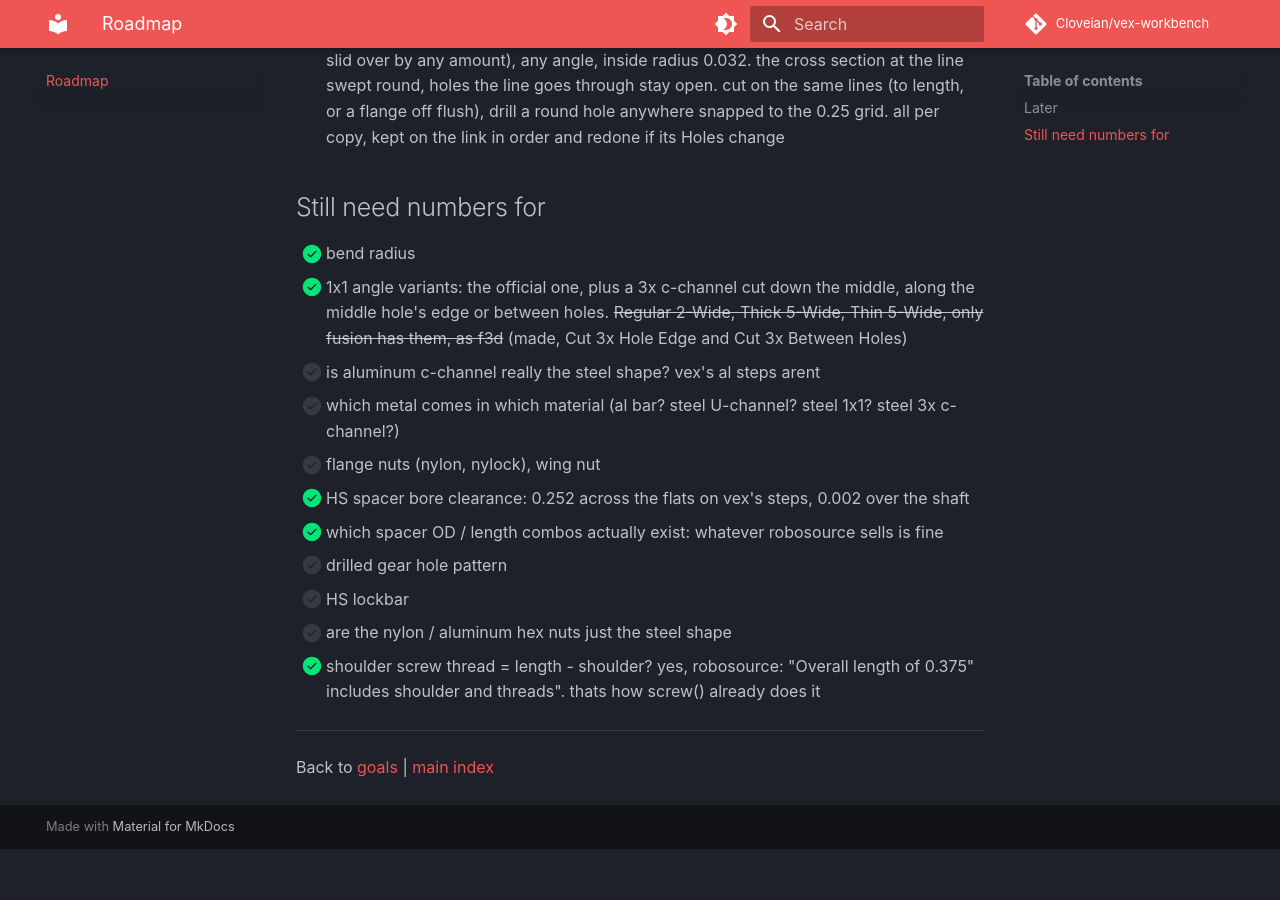
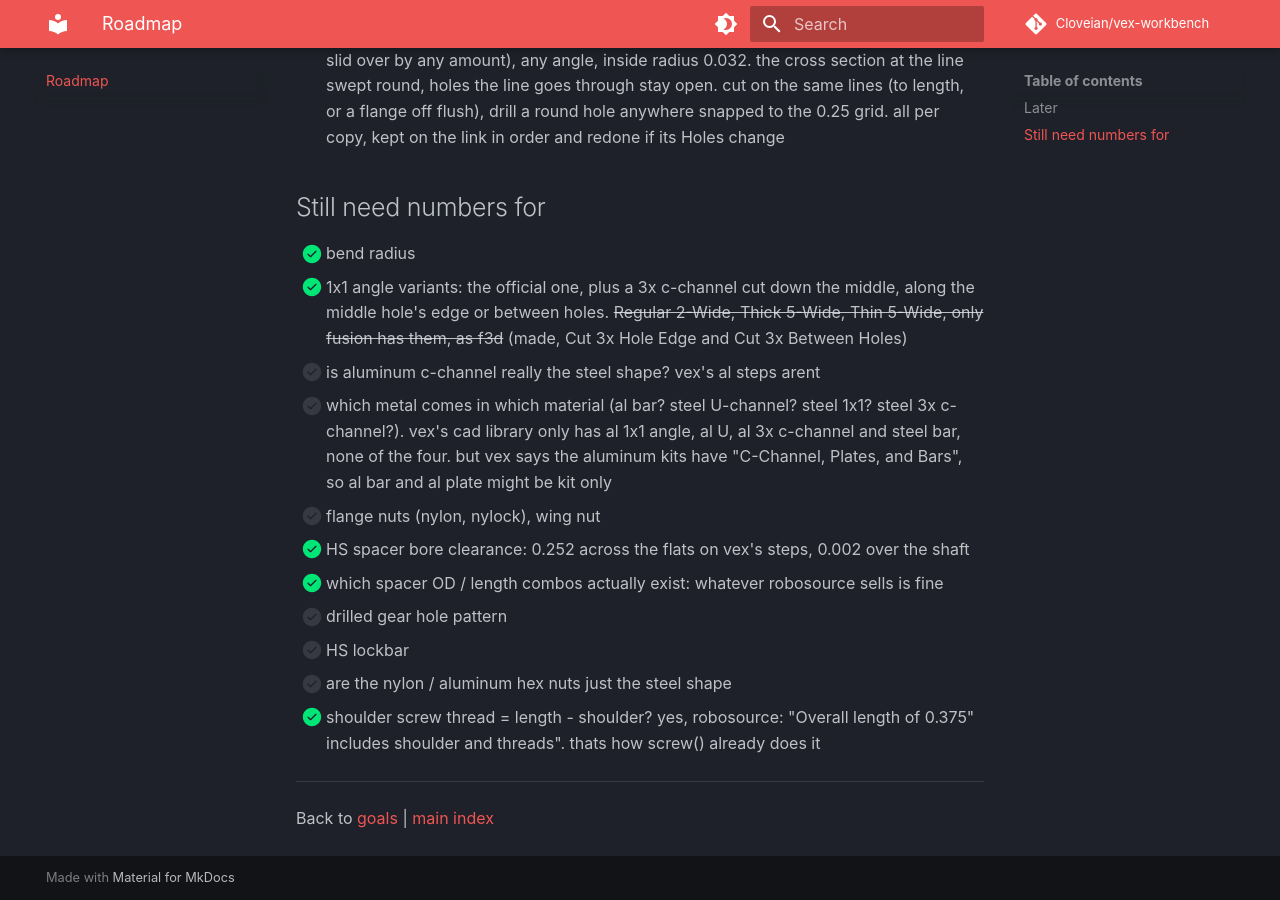
Before and after one commit to Cloveian/vex-workbench, an MkDocs documentation site: the page built from docs/roadmap.md, in a window 1280 px wide and 900 px high, scrolled down 1245 px. Built offline with MkDocs 1.6.1 and Material for MkDocs 9.7.7, drawn with Linux system fonts in a browser that asks for light colours; comment, search, counter and statistics services are not loaded; before the commit the page ends 2094 px from its top, so only the background shows below that.

Commit message:
half an answer on which metal comes in which material, vexs site wont let me in for the rest

```diff
--- a/docs/roadmap.md
+++ b/docs/roadmap.md
@@ -26,7 +26,7 @@ in build order, each one is something i can open and poke at
 - [x] bend radius
 - [x] 1x1 angle variants: the official one, plus a 3x c-channel cut down the middle, along the middle hole's edge or between holes. ~~Regular 2-Wide, Thick 5-Wide, Thin 5-Wide, only fusion has them, as f3d~~ (made, Cut 3x Hole Edge and Cut 3x Between Holes)
 - [ ] is aluminum c-channel really the steel shape? vex's al steps arent
-- [ ] which metal comes in which material (al bar? steel U-channel? steel 1x1? steel 3x c-channel?)
+- [ ] which metal comes in which material (al bar? steel U-channel? steel 1x1? steel 3x c-channel?). vex's cad library only has al 1x1 angle, al U, al 3x c-channel and steel bar, none of the four. but vex says the aluminum kits have "C-Channel, Plates, and Bars", so al bar and al plate might be kit only
 - [ ] flange nuts (nylon, nylock), wing nut
 - [x] HS spacer bore clearance: 0.252 across the flats on vex's steps, 0.002 over the shaft
 - [x] which spacer OD / length combos actually exist: whatever robosource sells is fine
```
